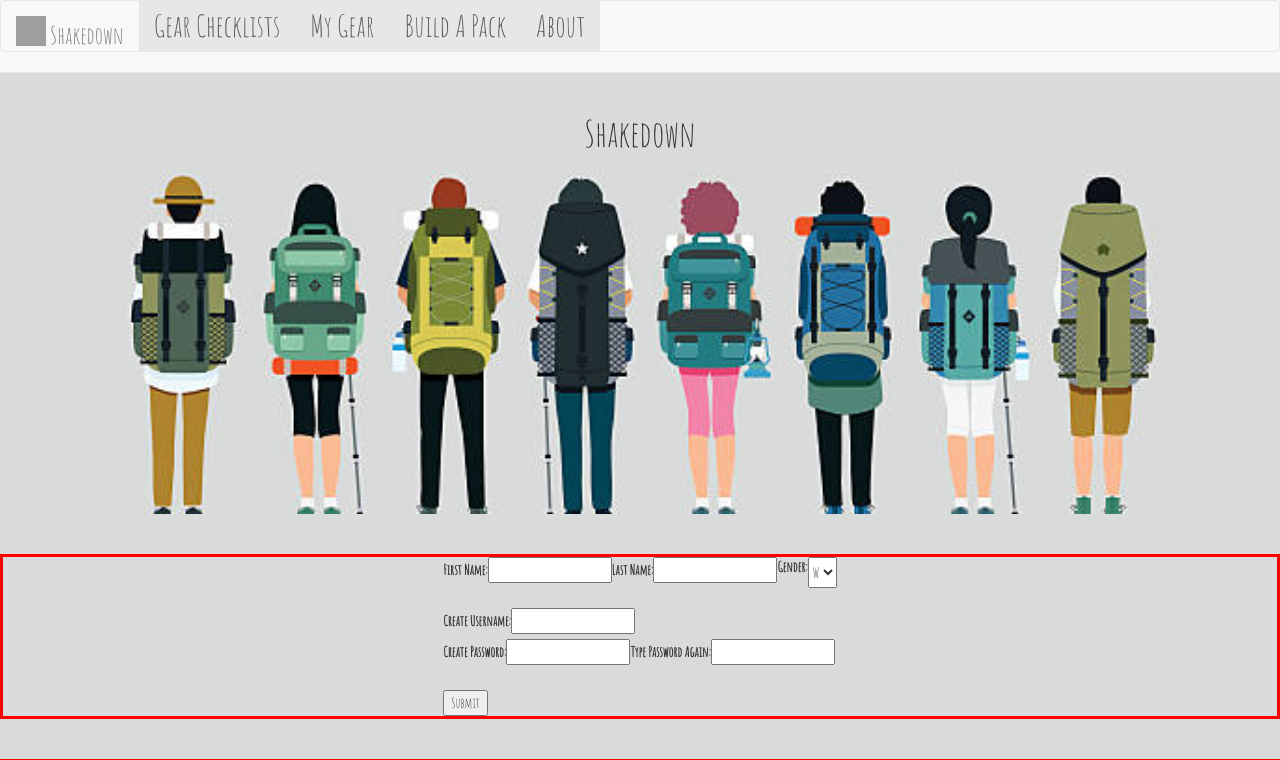
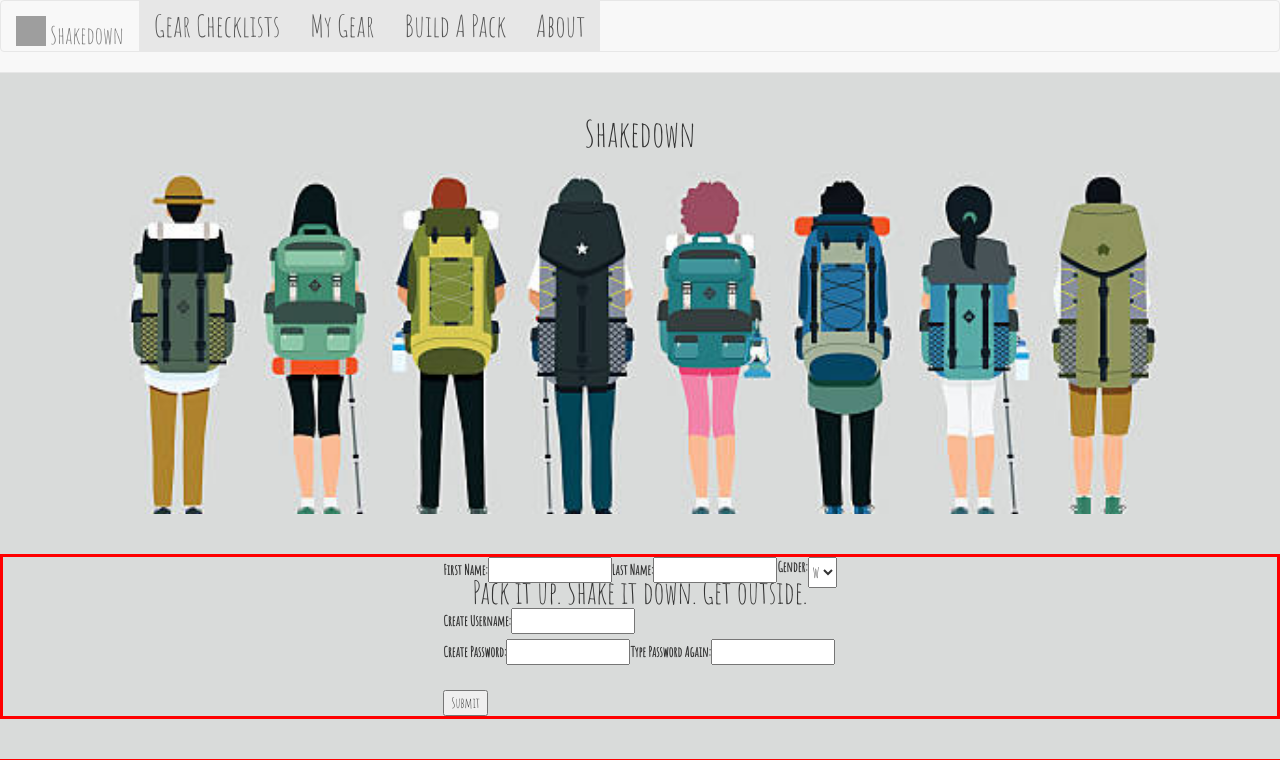
Before and after one commit to badamato/react-shakedown-app, a React (Create React App) app in the folder client/: page / in a window 1280 px wide. Shown: the top 760 px of the page. Built offline with nearby package versions, Linux system fonts and the light colour scheme; grey boxes are pictures that could not be loaded.

Commit message:
added slogan and sizing

```diff
--- a/client/src/App.js
+++ b/client/src/App.js
@@ -58,6 +58,10 @@ class App extends Component {
           <div className="container">
             <header className="header">
               <h1 className="App-title"> Shakedown</h1>
+              <div className="logo-saying">
+
+                <h5> Pack it up. Shake it down. Get outside. </h5>
+              </div>
             </header>
           </div>
 
@@ -66,7 +70,6 @@ class App extends Component {
 
           {/* Login */}
           <Login />
-
 
           {/* Navigation */}
           <Navigation />
--- a/client/src/css/App.css
+++ b/client/src/css/App.css
@@ -23,6 +23,11 @@ body {
   background-size: cover;
   text-align: center;
   margin-top: 25%;
+}
+
+.logo-saying{
+  margin-top: 160px;
+  font-size: 75%;
 }
 
 /* Nav Bar */
@@ -471,6 +476,12 @@ a:visited {
     height: 300px;
     margin-top: 15%;
   }
+
+  .logo-saying{
+    margin-top: 36%;
+    font-size: 100%;
+  }
+
   .card {
     margin-bottom: 20px;
     height: 300px;
@@ -503,9 +514,15 @@ a:visited {
   .header {
     height: 400px;
     margin-top: 10%;
+    font-weight:bold;
   }
 
   .my-gear-card {
     width: 35%;
   }
+  .logo-saying{
+    font-size:100%;
+    margin-top:37%;
+
+  }
 }
```
